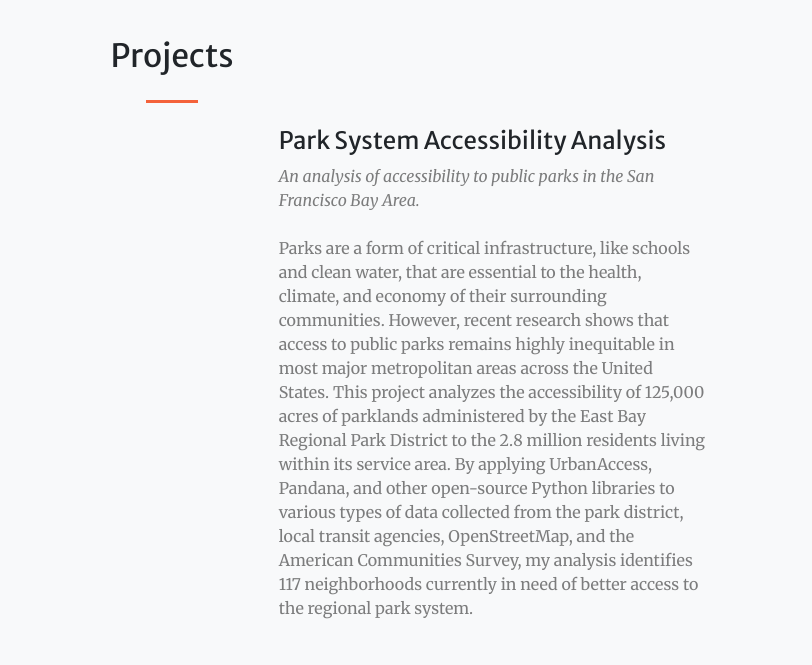
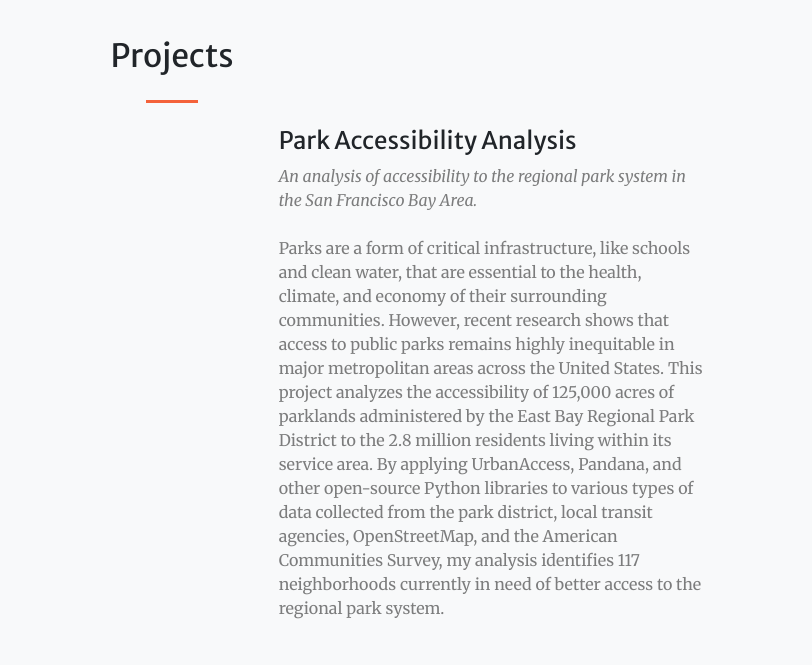
Before and after one commit to brooksjessup/brooksjessup.github.io, a plain HTML site: page index.html in a window 1280 px wide. Shown: the part 1380-2045 px from the top of the page, 468-1280 px from the left. Drawn offline with nearby package versions, Linux system fonts and the light colour scheme.

Commit message:
parkaccess updates

```diff
--- a/index.html
+++ b/index.html
@@ -84,8 +84,8 @@
                 </a>
               <div class="col-xl-4 col-lg-5">
                   <div class="featured-text text-center text-lg-left">
-                      <h4>Park System Accessibility Analysis</h4>
-                      <p class="text-black-50 mb-0"><i>An analysis of accessibility to public parks in the San Francisco Bay Area.</i><br><br> Parks are a form of critical infrastructure, like schools and clean water, that are essential to the health, climate, and economy of their surrounding communities. However, recent research shows that access to public parks remains highly inequitable in most major metropolitan areas across the United States. This project analyzes the accessibility of 125,000 acres of parklands administered by the East Bay Regional Park District to the 2.8 million residents living within its service area. By applying UrbanAccess, Pandana, and other open-source Python libraries to various types of data collected from the park district, local transit agencies, OpenStreetMap, and the American Communities Survey, my analysis identifies 117 neighborhoods currently in need of better access to the regional park system.</p>
+                      <h4>Park Accessibility Analysis</h4>
+                      <p class="text-black-50 mb-0"><i>An analysis of accessibility to the regional park system in the San Francisco Bay Area.</i><br><br> Parks are a form of critical infrastructure, like schools and clean water, that are essential to the health, climate, and economy of their surrounding communities. However, recent research shows that access to public parks remains highly inequitable in major metropolitan areas across the United States. This project analyzes the accessibility of 125,000 acres of parklands administered by the East Bay Regional Park District to the 2.8 million residents living within its service area. By applying UrbanAccess, Pandana, and other open-source Python libraries to various types of data collected from the park district, local transit agencies, OpenStreetMap, and the American Communities Survey, my analysis identifies 117 neighborhoods currently in need of better access to the regional park system.</p>
                   </div>
               </div>
           </div>
```
Also changed, not shown: 1 other file.
